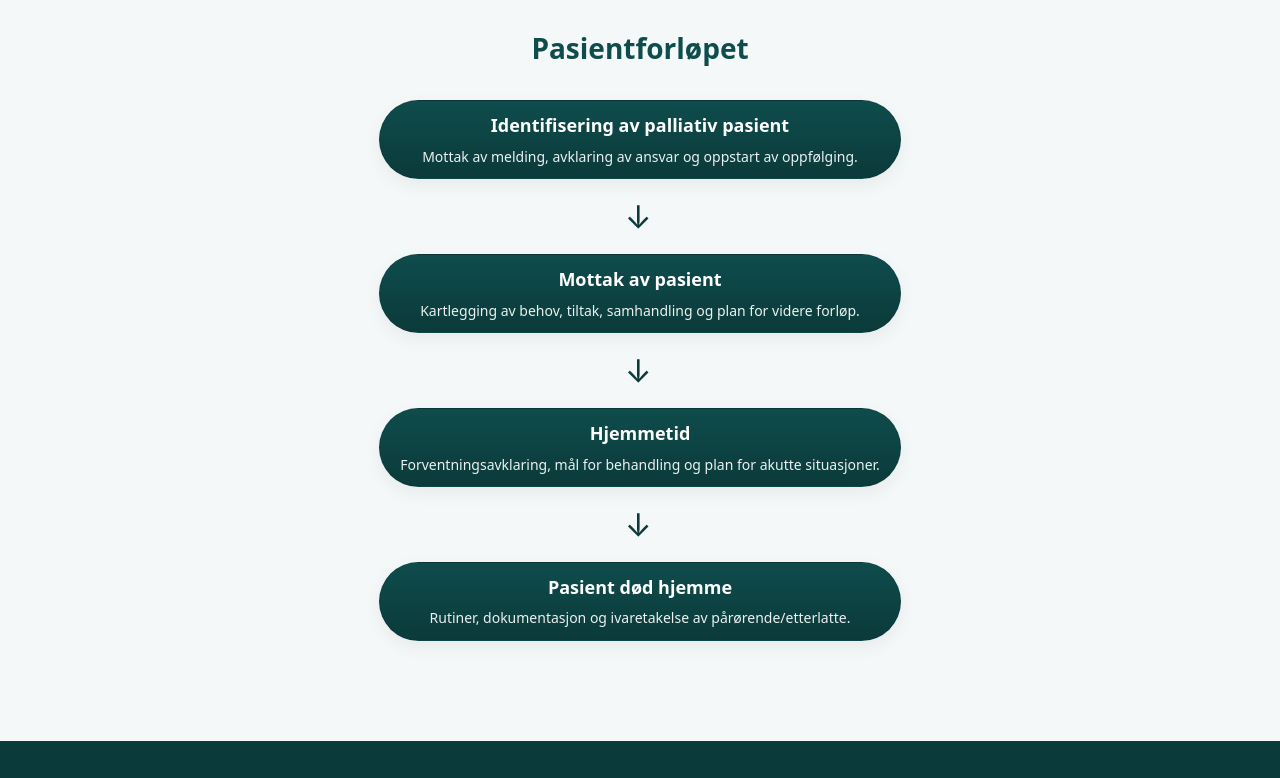
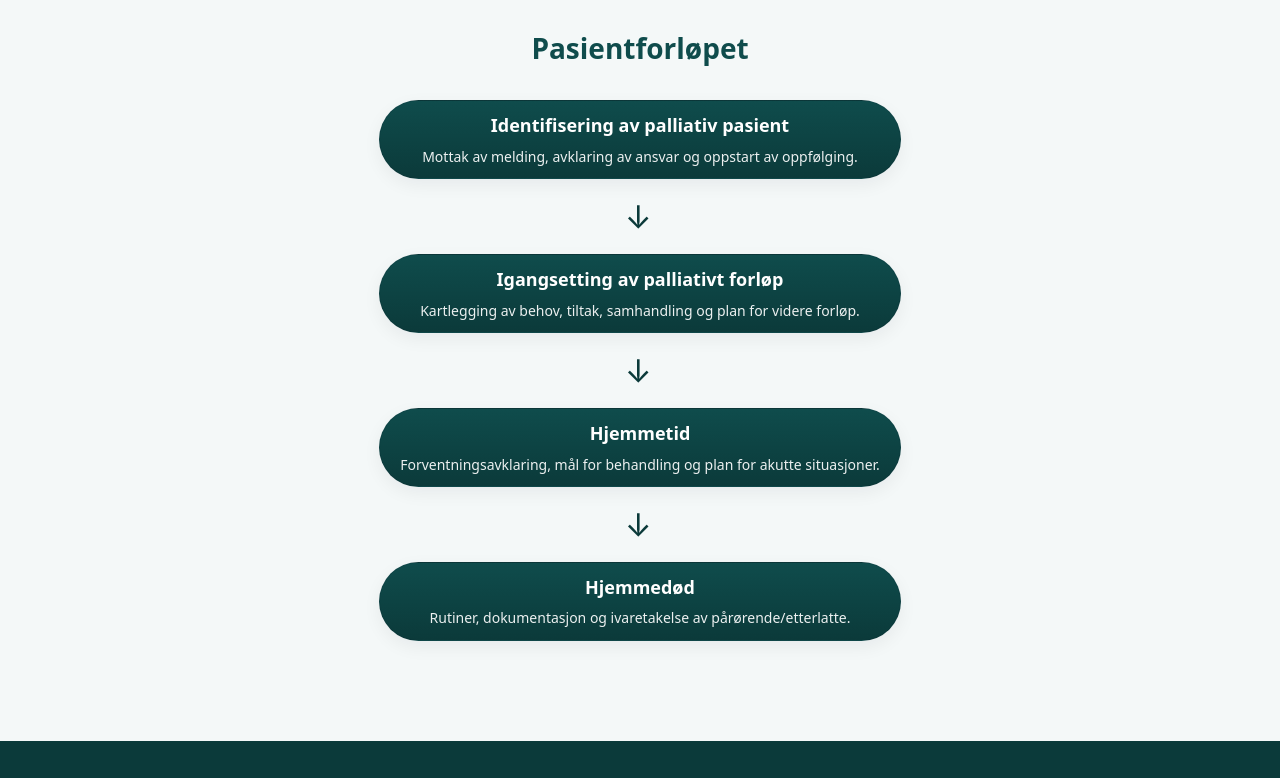
Before and after one commit to eliseling/bachelor, a website: page index.html in a window 1280 px wide. Shown: the part 386-1164 px from the top of the page. Drawn offline with nearby package versions, Linux system fonts and the light colour scheme.

Commit message:
Updated name of 4 main steps

```diff
--- a/index.html
+++ b/index.html
@@ -100,8 +100,8 @@
                     <p class="step-desc">Mottak av melding, avklaring av ansvar og oppstart av oppfølging.</p>
                 </a>
                 <span class="arrow" aria-hidden="true">→</span>
-                <a class="step-card" href="mottak.html" aria-label="Mottak av pasient">
-                    <h2>Mottak av pasient</h2>
+                <a class="step-card" href="mottak.html" aria-label="Igangsetting av palliativt forløp">
+                    <h2>Igangsetting av palliativt forløp</h2>
                     <p class="step-desc">Kartlegging av behov, tiltak, samhandling og plan for videre forløp.</p>
                 </a>
                 <span class="arrow" aria-hidden="true">→</span>
@@ -110,8 +110,8 @@
                     <p class="step-desc">Forventningsavklaring, mål for behandling og plan for akutte situasjoner.</p>
                 </a>
                 <span class="arrow" aria-hidden="true">→</span>
-                <a class="step-card" href="hjemmedod.html" aria-label="Pasient død hjemme">
-                    <h2>Pasient død hjemme</h2>
+                <a class="step-card" href="hjemmedod.html" aria-label="Hjemmedød">
+                    <h2>Hjemmedød</h2>
                     <p class="step-desc">Rutiner, dokumentasjon og ivaretakelse av pårørende/etterlatte.</p>
                 </a>
             </div>
```
